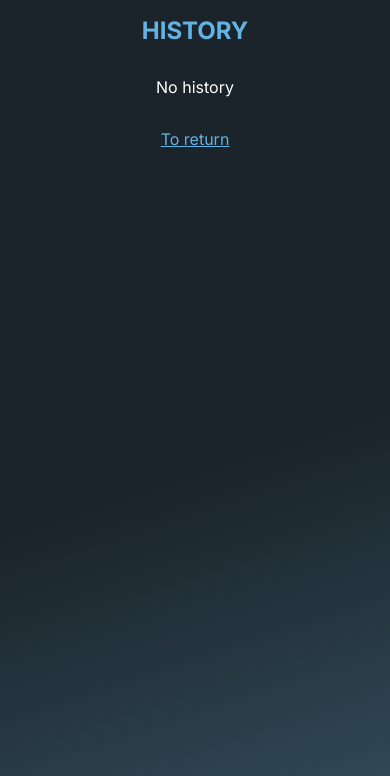
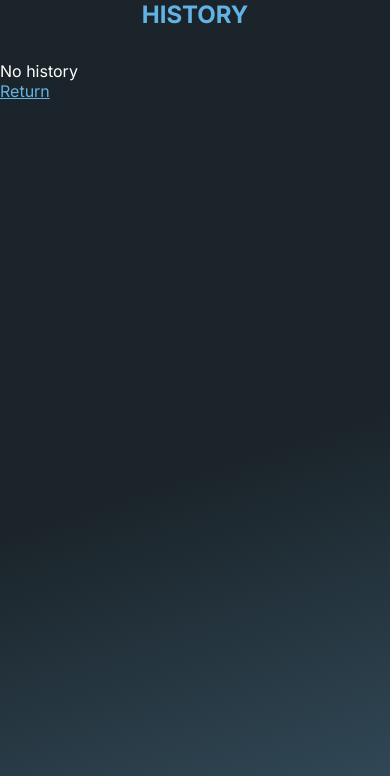
Before and after one commit to YsisC/calculadora, a Next.js app: page /history in a window 390 px wide. Shown: the top 776 px of the page. Built offline with nearby package versions, Linux system fonts and the light colour scheme.

Commit message:
Agregando responsive y funcionalidad del input de la calculadora

```diff
--- a/src/components/HistoryList/HistoryList.module.css
+++ b/src/components/HistoryList/HistoryList.module.css
@@ -1,38 +1,44 @@
-.wraper{
+.wraper {
   overflow: hidden;
+}
+.historyContainer {
   width: 100vw;
   height: 100vh;
 }
-.historyContainer{
+
+.historyContainer h2 {
+  text-align: center;
+}
+.itemContainer {
+  width: 100vw;
+  height: 80vh;
   display: flex;
   flex-direction: column;
   align-items: center;
   padding: 1rem;
-height: 85vh;
+
 }
 
-.historyItem{
+.historyItem {
   display: flex;
   justify-content: end;
   flex-direction: column;
   gap: 5px;
-    width: 35vw;
+  width: 100%;
   height: 5rem;
-    margin-bottom: 1rem;;
-    border-bottom: 1px solid   rgba(103, 186, 238, 0.95);;
+  margin-bottom: 1rem;
+  border-bottom: 1px solid rgba(103, 186, 238, 0.95);
 }
 .headerHistory {
   display: flex;
   justify-content: end;
-
 }
-.headerHistory p{
-font-size: medium ;
+.headerHistory p {
+  font-size: medium;
 }
 .expression {
   font-size: medium;
-    margin-right: 0.8rem;;
-
+  margin-right: 0.8rem;
 }
 .button {
   background-color: inherit;
@@ -45,20 +51,28 @@ font-size: medium ;
   /* width: 5rem; */
 }
 .result {
-    color:  rgba(103, 186, 238, 0.95);
+  color: rgba(103, 186, 238, 0.95);
   font-size: x-larger;
 }
-.footerHistory{
+.footerHistory {
   display: flex;
   flex-direction: column;
 }
-@media (max-width: 800px) {
-    .historyItem{
+
+@media (min-width: 768px) {
+  .historyItem {
     padding: 1rem;
-        width: 100%;
-        height: 85px;
+    width: 85%;
+    height: 80%;
     gap: 5px;
     margin-bottom: 0.5rem;
+  }
+}
+/* Estilos específicos para pantallas de 1024px o más */
+@media (min-width: 1024px) {
+    .historyItem {
+        width: 50%;
+        height: 70%;
+      }
 
 }
-}
--- a/src/components/HistoryList/HistoryList.tsx
+++ b/src/components/HistoryList/HistoryList.tsx
@@ -27,7 +27,7 @@ export const HistoryList = () => {
       <div className={styles.historyContainer}>
       <h2 className={"text_primary"}>History</h2>
 
-
+      <div className={styles.itemContainer}>
       {history.map((entry, index) => (
         <div key={index} className={styles.historyItem}>
           <div className={styles.headerHistory}>
@@ -49,7 +49,7 @@ export const HistoryList = () => {
         <div className={styles.historyContainer}>
           <p>No history</p>
           <Link className={`link underline`} href={"/"}>
-           To return
+           Return
           </Link>
         </div>
       ) : (
@@ -61,9 +61,12 @@ export const HistoryList = () => {
           Clear
         </button>
                     <Link className={`link underline`} href={"/"}>
-                    To return
+                    Return
         </Link></div>
       )}
+
+
+</div>
 
               </div>
     </section>
--- a/src/components/Joke/Joke.tsx
+++ b/src/components/Joke/Joke.tsx
@@ -12,19 +12,19 @@ export const Joke = () => {
     // Llamamos a useGetJokeQuery nuevamente cuando se hace clic en el botón
     refetch();
   };
-  if (isLoading || isFetching) return <p>Loadding..</p>
+  if (isLoading || isFetching) return <p>Loading..</p>
   if (error) return <p>Some error</p>
 
   return (
     <section className={styles.jokeListContainer}>
-      <h2 className={"text_primary"}>Joke Chuck Norris</h2>
+      <h2 className={"text_primary"}>Chuck Norris Jokes</h2>
       <div  className={styles.card}>
         <p> {data?.value}</p>
        < Image src={chuckFace} alt={"joke"} width={50} height={50} />
        <button onClick={handleGetJokeClick} className={styles.button}>Get another Joke</button>
 
       </div>
-      <Link className={"link underline"} href={'/'}>To return</Link>
+      <Link className={"link underline"} href={'/'}>Return</Link>
       </section>
   )
 }
--- a/src/redux/features/calculatorSlice.ts
+++ b/src/redux/features/calculatorSlice.ts
@@ -17,6 +17,9 @@ const calculatorSlice = createSlice({
   reducers: {
     updateDisplay: (state, action) => {
       state.displayValue += action.payload;
+    },
+    changeDisplay: (state, action) => {
+      state.displayValue = action.payload;
     },
     calculateResult: (state) => {
       try {
@@ -49,6 +52,7 @@ const calculatorSlice = createSlice({
 });
 
 export const { updateDisplay,
+  changeDisplay,
   calculateResult,
   clearDisplay ,
   removeCharacter,
```
Also changed, not shown: src/components/Calculator/Calculator.tsx (+20 -6 lines). Lines whose indentation alone changed are shown as unchanged.
